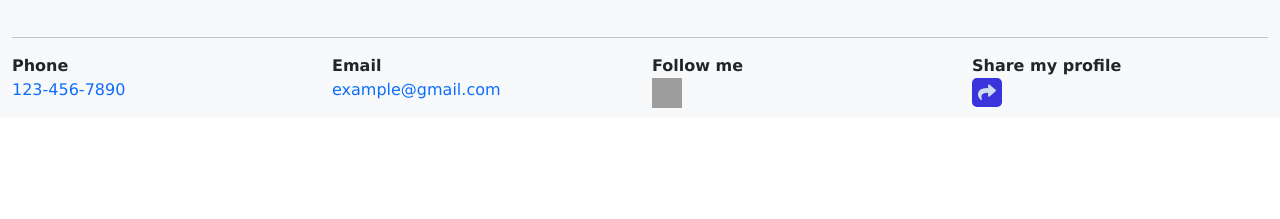
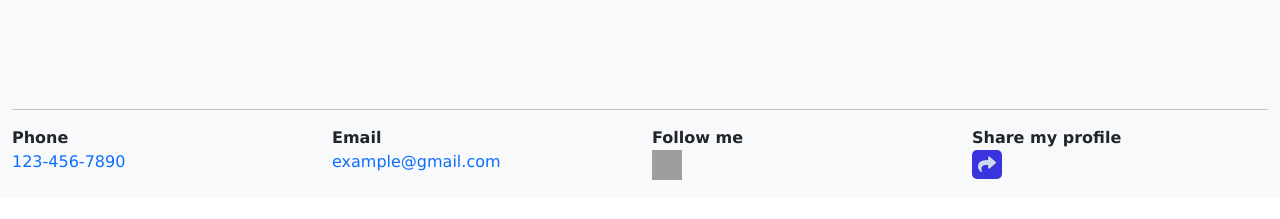
Before and after one commit to naveena1221/portfolio_using_JS, a plain HTML site: page index.html in a window 1280 px wide. Shown: the part 515-734 px from the top of the page. Drawn offline with nearby package versions, Linux system fonts and the light colour scheme; grey boxes are pictures that could not be loaded.

Commit message:
modified

```diff
--- a/index.html
+++ b/index.html
@@ -31,6 +31,9 @@
         </div>
       </div>
     </nav>
+    <br>
+    <br>
+    <br>
     <div class="main-home p-3 mb-2" id="home">
       <div class="d-flex flex-lg-row-reverse flex-sm-column flex-md-column justify-content-center align-items-center">
         <div class="right-content ms-5 justify-content-sm-center align-items-sm-center order-sm-1 order-md-1 order-1">
@@ -50,7 +53,7 @@
     <br>
     <hr>
 
-            <div class="footer">
+            <div class="footer pb-2">
               <div class="row">
                 <div class="phone col-12 col-sm12 col-md-12 col-lg-3">
                   <strong>Phone</strong>
@@ -73,6 +76,8 @@
 
               </div>
 
+
+
             </div>
   </div>
 
```
Also changed, not shown: profile.html (+1 -1 lines), project.html (+1 -1 lines).
